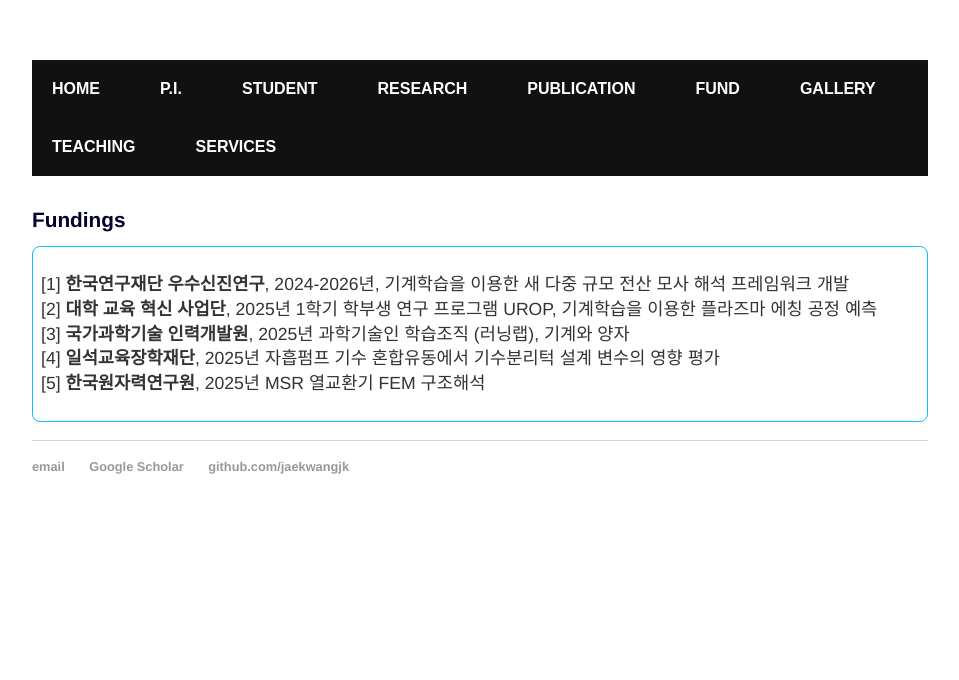
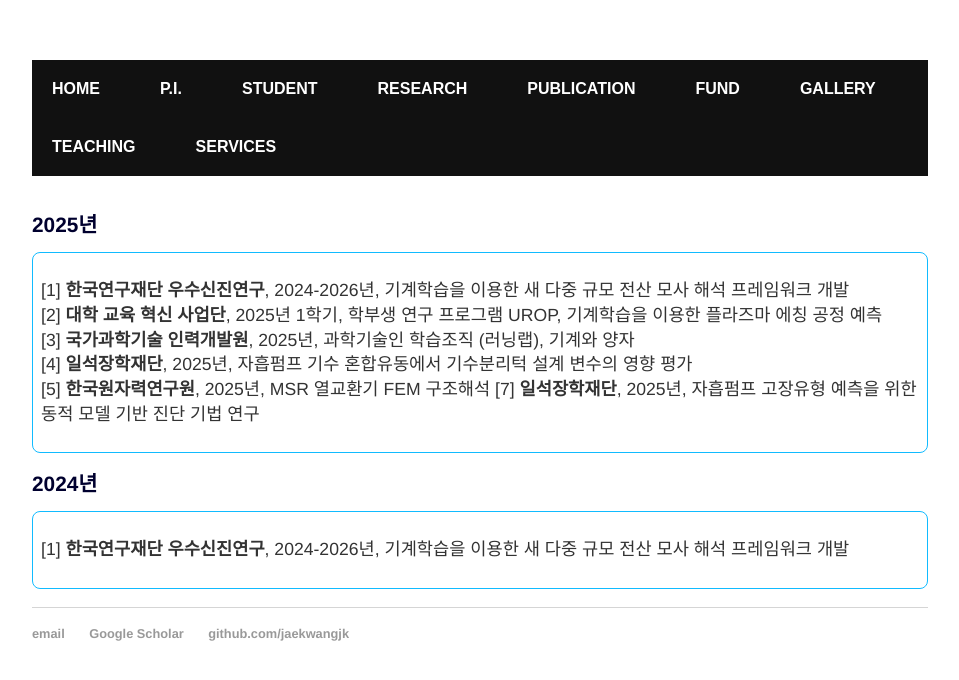
Before and after one commit to jaekwangjk/jaekwangjk.github.io, a Jekyll site: the page built from fund.html, in a window 1280 px wide. Shown: the top 680 px of the page, without its empty margins (160-1119 px from the left). Built offline with Jekyll 4.4.1, drawn with Linux system fonts in a browser that asks for light colours.

Commit message:
Update fund.html

```diff
--- a/fund.html
+++ b/fund.html
@@ -4,15 +4,23 @@
 ---
 <div class="blurb">
 	<br>
-	<h1>Fundings</h1>
+	<h1>2025년</h1>
 	<div class="rounded">
 	<p>
 	[1] <strong>한국연구재단 우수신진연구</strong>, 2024-2026년, 기계학습을 이용한 새 다중 규모 전산 모사 해석 프레임워크 개발 <br>
-	[2] <strong>대학 교육 혁신 사업단</strong>, 2025년 1학기 학부생 연구 프로그램 UROP, 기계학습을 이용한 플라즈마 에칭 공정 예측<br>
-	[3] <strong>국가과학기술 인력개발원</strong>, 2025년 과학기술인 학습조직 (러닝랩), 기계와 양자 <br>
-	[4] <strong>일석교육장학재단</strong>, 2025년 자흡펌프 기수 혼합유동에서 기수분리턱 설계 변수의 영향 평가 <br>
-	[5] <strong>한국원자력연구원</strong>, 2025년 MSR 열교환기 FEM 구조해석
+	[2] <strong>대학 교육 혁신 사업단</strong>, 2025년 1학기, 학부생 연구 프로그램 UROP, 기계학습을 이용한 플라즈마 에칭 공정 예측<br>
+	[3] <strong>국가과학기술 인력개발원</strong>, 2025년, 과학기술인 학습조직 (러닝랩), 기계와 양자 <br>
+	[4] <strong>일석장학재단</strong>, 2025년, 자흡펌프 기수 혼합유동에서 기수분리턱 설계 변수의 영향 평가 <br>
+	[5] <strong>한국원자력연구원</strong>, 2025년, MSR 열교환기 FEM 구조해석
+	[7] <strong>일석장학재단</strong>, 2025년, 자흡펌프 고장유형 예측을 위한 동적 모델 기반 진단 기법 연구
   	</p>
 	</div>
 
+	<h1>2024년</h1>
+	<div class="rounded">
+	<p>
+	[1] <strong>한국연구재단 우수신진연구</strong>, 2024-2026년, 기계학습을 이용한 새 다중 규모 전산 모사 해석 프레임워크 개발 <br>
+	</p>
+	</div>
+
 	<br/>
```
